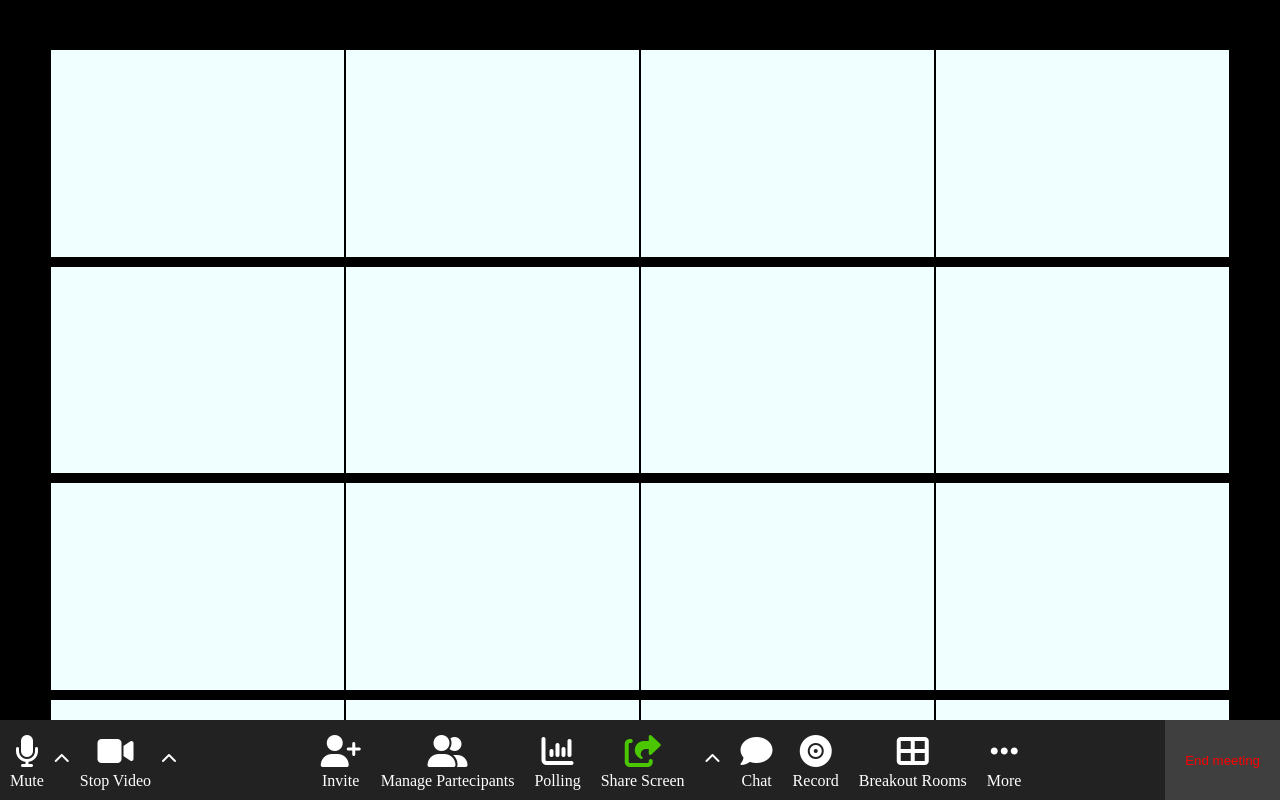
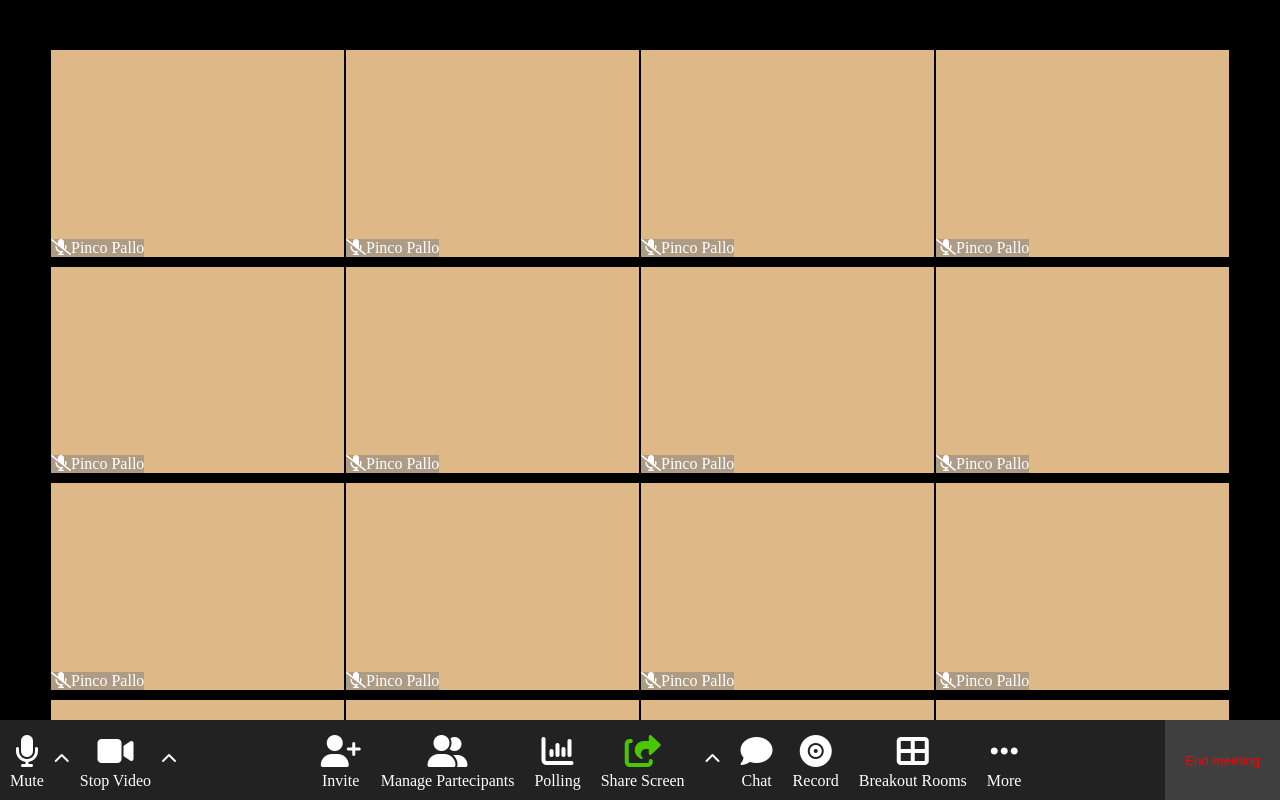
Before and after one commit to mesciuS/html-css-zoom, a plain HTML site: page index.html in a window 1280 px wide. Drawn offline with Linux system fonts and the light colour scheme.

Commit message:
feat: stilizzazione finale senza img

```diff
--- a/css/style.css
+++ b/css/style.css
@@ -28,13 +28,21 @@
 }
 
 .partecipants {
-    background-color: azure;
+    display: flex;
+    align-items: flex-end;
     width: calc(25% - 2px);
     height: calc(100% / 3);
 
     margin-bottom: 10px;
     margin-left: 1px;
     margin-right: 1px;
+
+    color: white;
+    background-color: burlywood;
+}
+
+.partecipants-icon {
+    background-color: rgba(128, 128, 128, 0.5);
 }
 
 .bar {
--- a/index.html
+++ b/index.html
@@ -16,22 +16,86 @@
 
         <div class="video">
             <div class="video-inner">
-                <div class="partecipants"></div>
-                <div class="partecipants"></div>
-                <div class="partecipants"></div>
-                <div class="partecipants"></div>
-                <div class="partecipants"></div>
-                <div class="partecipants"></div>
-                <div class="partecipants"></div>
-                <div class="partecipants"></div>
-                <div class="partecipants"></div>
-                <div class="partecipants"></div>
-                <div class="partecipants"></div>
-                <div class="partecipants"></div>
-                <div class="partecipants"></div>
-                <div class="partecipants"></div>
-                <div class="partecipants"></div>
-                <div class="partecipants"></div>
+                <div class="partecipants">
+                    <div class="partecipants-icon">
+                        <i class="fa-solid fa-microphone-slash"></i>Pinco Pallo
+                    </div>
+                </div>
+                <div class="partecipants">
+                    <div class="partecipants-icon">
+                        <i class="fa-solid fa-microphone-slash"></i>Pinco Pallo
+                    </div>
+                </div>
+                <div class="partecipants">
+                    <div class="partecipants-icon">
+                        <i class="fa-solid fa-microphone-slash"></i>Pinco Pallo
+                    </div>
+                </div>
+                <div class="partecipants">
+                    <div class="partecipants-icon">
+                        <i class="fa-solid fa-microphone-slash"></i>Pinco Pallo
+                    </div>
+                </div>
+                <div class="partecipants">
+                    <div class="partecipants-icon">
+                        <i class="fa-solid fa-microphone-slash"></i>Pinco Pallo
+                    </div>
+                </div>
+                <div class="partecipants">
+                    <div class="partecipants-icon">
+                        <i class="fa-solid fa-microphone-slash"></i>Pinco Pallo
+                    </div>
+                </div>
+                <div class="partecipants">
+                    <div class="partecipants-icon">
+                        <i class="fa-solid fa-microphone-slash"></i>Pinco Pallo
+                    </div>
+                </div>
+                <div class="partecipants">
+                    <div class="partecipants-icon">
+                        <i class="fa-solid fa-microphone-slash"></i>Pinco Pallo
+                    </div>
+                </div>
+                <div class="partecipants">
+                    <div class="partecipants-icon">
+                        <i class="fa-solid fa-microphone-slash"></i>Pinco Pallo
+                    </div>
+                </div>
+                <div class="partecipants">
+                    <div class="partecipants-icon">
+                        <i class="fa-solid fa-microphone-slash"></i>Pinco Pallo
+                    </div>
+                </div>
+                <div class="partecipants">
+                    <div class="partecipants-icon">
+                        <i class="fa-solid fa-microphone-slash"></i>Pinco Pallo
+                    </div>
+                </div>
+                <div class="partecipants">
+                    <div class="partecipants-icon">
+                        <i class="fa-solid fa-microphone-slash"></i>Pinco Pallo
+                    </div>
+                </div>
+                <div class="partecipants">
+                    <div class="partecipants-icon">
+                        <i class="fa-solid fa-microphone-slash"></i>Pinco Pallo
+                    </div>
+                </div>
+                <div class="partecipants">
+                    <div class="partecipants-icon">
+                        <i class="fa-solid fa-microphone-slash"></i>Pinco Pallo
+                    </div>
+                </div>
+                <div class="partecipants">
+                    <div class="partecipants-icon">
+                        <i class="fa-solid fa-microphone-slash"></i>Pinco Pallo
+                    </div>
+                </div>
+                <div class="partecipants">
+                    <div class="partecipants-icon">
+                        <i class="fa-solid fa-microphone-slash"></i>Pinco Pallo
+                    </div>
+                </div>
             </div>
         </div>
 
```
